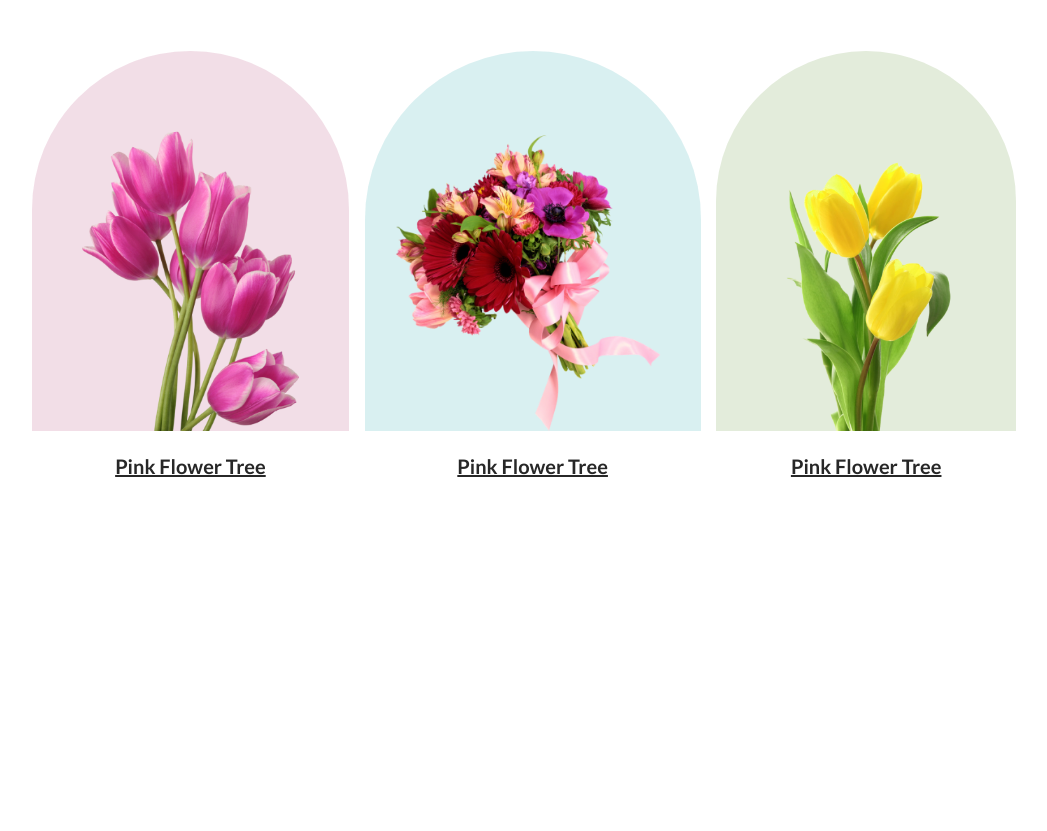
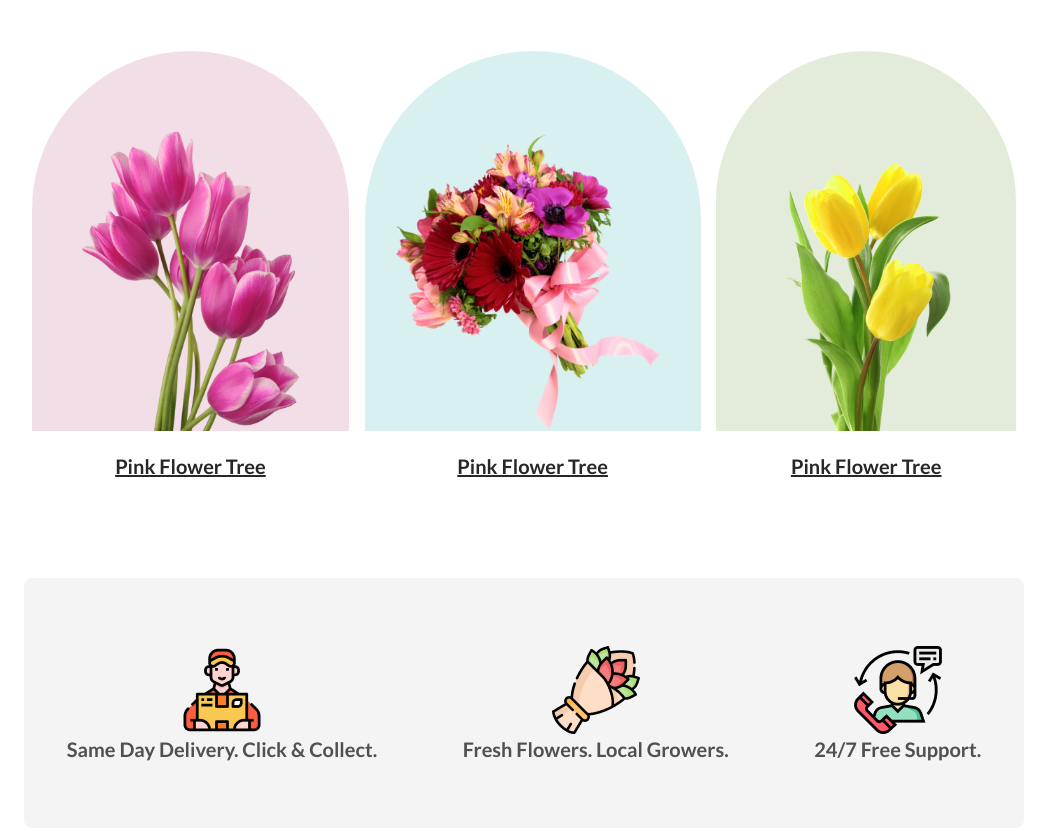
Before and after one commit to nazmus2575/flower-shop-assignment, a plain HTML site: page index.html in a window 1280 px wide. Shown: the part 911-1742 px from the top of the page, without its empty margins (116-1163 px from the left). Before the commit the page ends 1389 px from the top, so only its background shows below. Drawn offline with Linux system fonts and the light colour scheme.

Commit message:
hudai section added

```diff
--- a/index.html
+++ b/index.html
@@ -40,6 +40,21 @@
                 <h6 class="img-text">Pink Flower Tree</h6>
             </div>
         </section>
+
+        <section class="hudai">
+            <div class="hud">
+                <img src="assets/Group 57.png" alt="" class="hid-img">
+                <p class="hud-text">Same Day Delivery. Click & Collect.</p>
+            </div>
+            <div class="hud">
+                <img src="assets/Group 58.png" alt="" class="hid-img">
+                <p class="hud-text">Fresh Flowers. Local Growers.</p>
+            </div>
+            <div class="hud">
+                <img src="assets/Group 59.png" alt="" class="hid-img">
+                <p class="hud-text">24/7 Free Support.</p>
+            </div>
+        </section>
     </main>
 
     <footer>
--- a/styles/flower.css
+++ b/styles/flower.css
@@ -118,3 +118,24 @@ header {
     text-decoration-line: underline;
     margin-top: 20px;
 }
+
+/* hudai banner styles */
+.hudai {
+    display: flex;
+    width: 1000px;
+    height: 250px;
+    flex-shrink: 0;
+    border-radius: 8px;
+    background: rgba(39, 39, 39, 0.05);
+    justify-content: space-around;
+    text-align: center;
+    align-items: center;
+    margin: 100px auto;
+}
+
+.hud-text {
+    color: rgba(39, 39, 39, 0.80);
+    text-align: center;
+    font-size: 20px;
+    font-weight: 600;
+}
```
